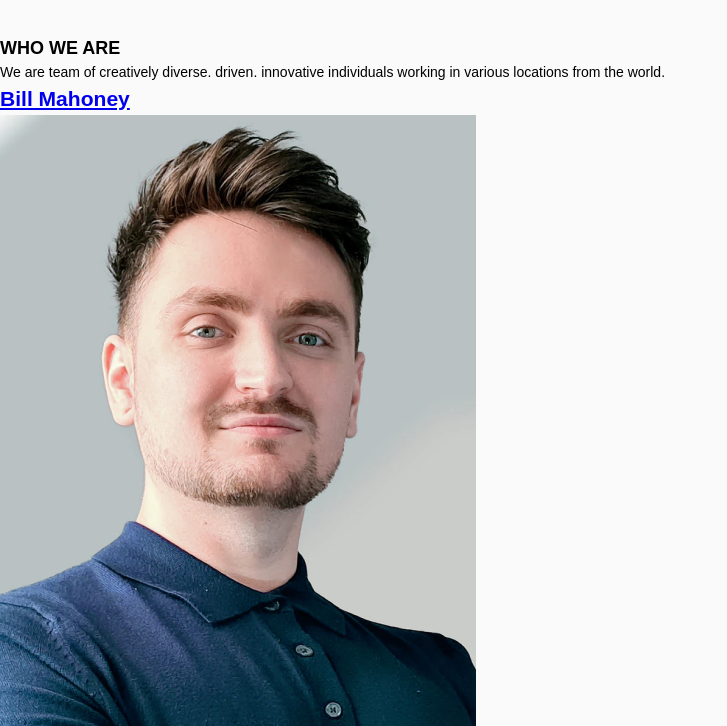
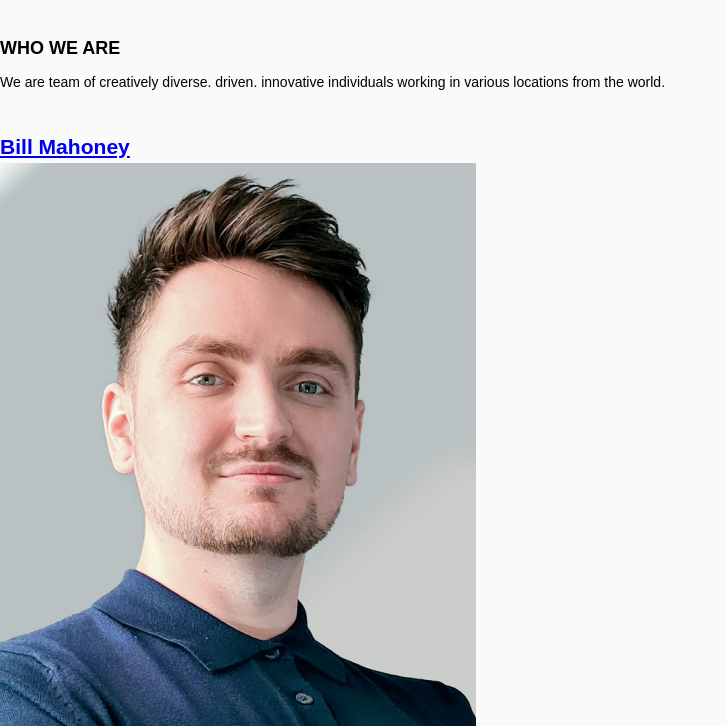
Before and after one commit to vakodrazan/my_team_pages, a website: page webroot/index.html in a window 1280 px wide. Shown: the part 74-800 px from the top of the page, without its empty margins (0-727 px from the left). Drawn offline with nearby package versions, Linux system fonts and the light colour scheme; files that its build step writes are made by us from their sources.

Commit message:
Add some padding under the elements in the main header to make a gap between them

```diff
--- a/scss/_masthead.scss
+++ b/scss/_masthead.scss
@@ -3,9 +3,11 @@
     font-size: var(--font_size);
     text-transform: uppercase;
     font-weight: 600;
+    padding-bottom: 10px;
 }
 
 .masthead__description {
     --font_size: 14px;
     font-size: var(--font_size);
+    padding-bottom: 38px;
 }
```
